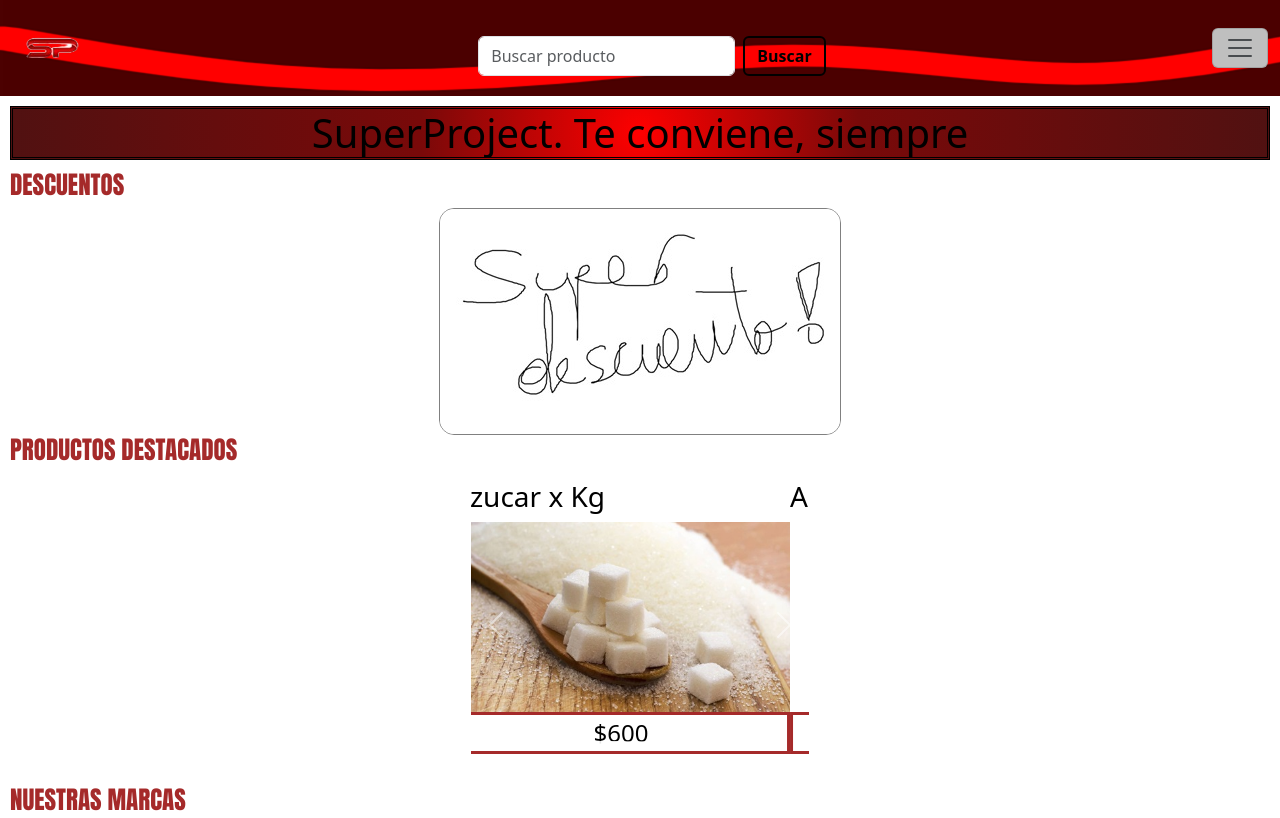
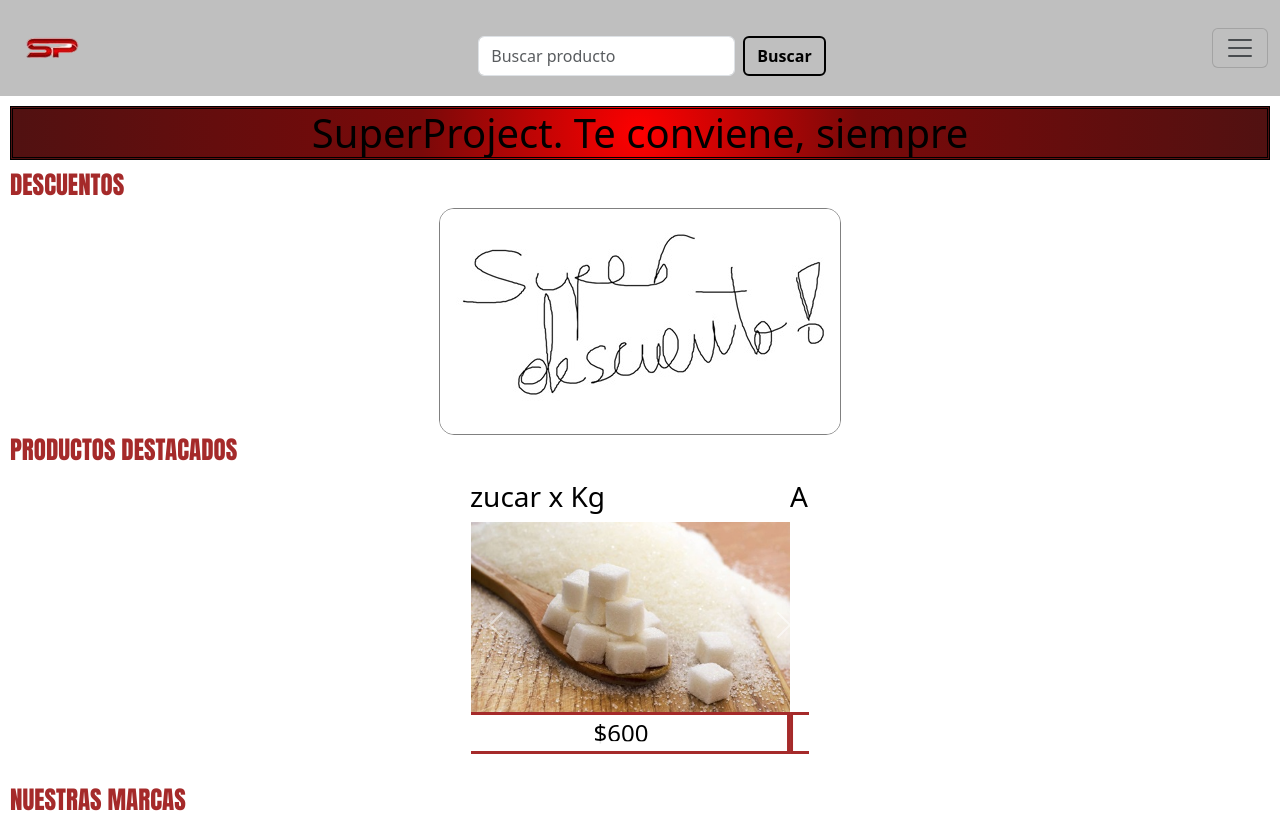
Before and after one commit to guillermosarmiento61920/PFSarmiento, a website: page index.html in a window 1280 px wide. Shown: the top 818 px of the page. Drawn offline with nearby package versions, Linux system fonts and the light colour scheme.

Commit message:
Entrega proyecto final para curso Desarrollo Web

```diff
--- a/scss/components/_header.scss
+++ b/scss/components/_header.scss
@@ -1,6 +1,5 @@
 header.fondoDestacado {
-    // background-color: $fondoCinta;
-    background-image: url(../../assets/img/wave.png);
+    background-color: $fondoCinta;
 
     h2 {
         color: $black;
```
Also changed, not shown: css/stylesass.css, 1 other file.
